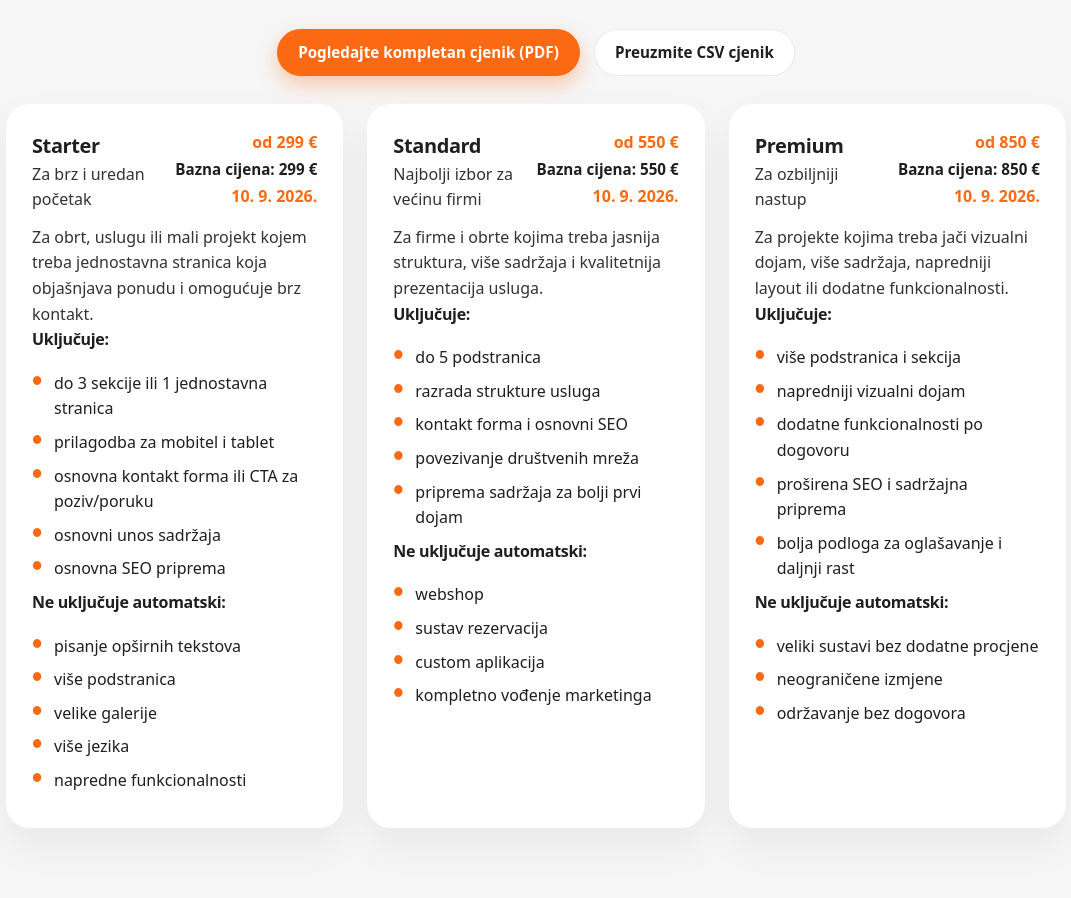
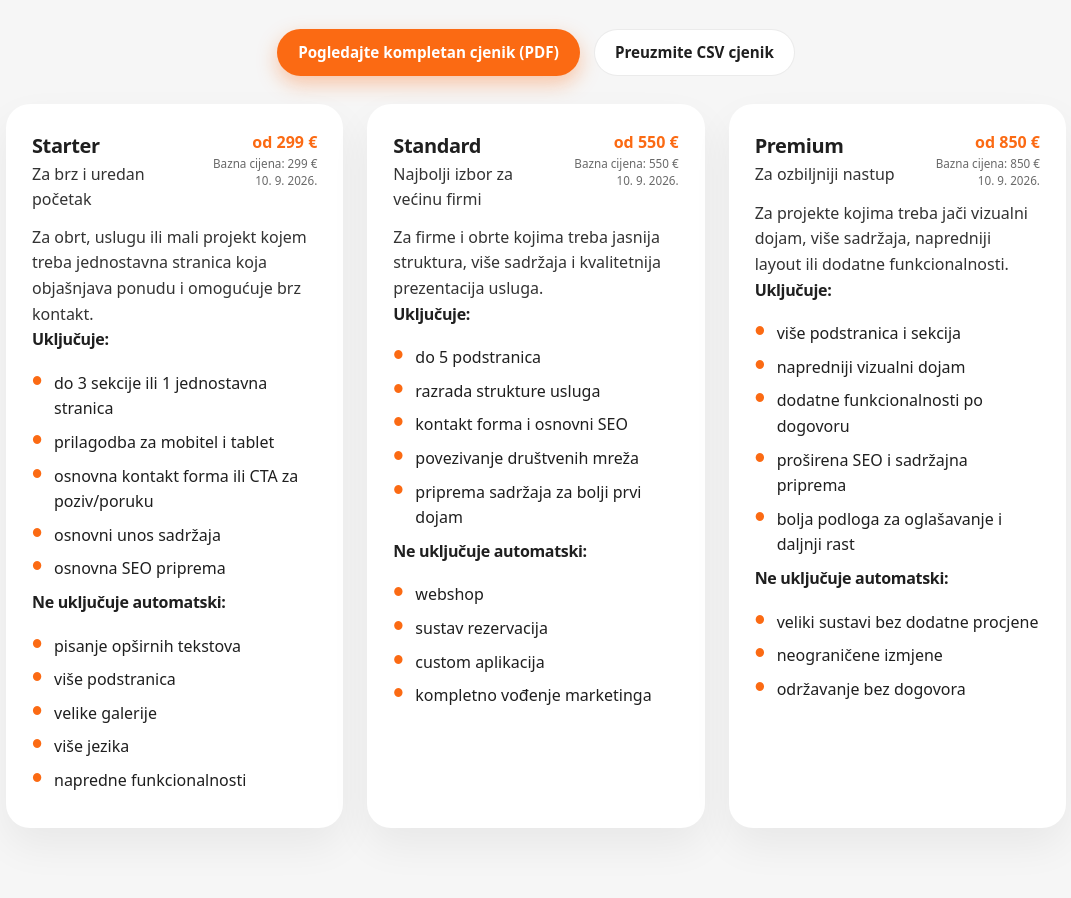
Before and after one commit to Ren0g/promar, a Next.js app: page /izrada-web-stranica in a window 1280 px wide. Shown: the part 1700-2598 px from the top of the page, without its empty margins (104-1175 px from the left). Built offline with nearby package versions, Linux system fonts and the light colour scheme.

Commit message:
Vrati skladan raspored cijena na karticama

```diff
--- a/app/globals.css
+++ b/app/globals.css
@@ -1028,8 +1028,12 @@ p {
   display: flex;
   align-items: flex-start;
   justify-content: space-between;
-  gap: 18px;
+  gap: 10px;
   margin-bottom: 12px;
+}
+
+.web-package-head > div:first-child {
+  min-width: 0;
 }
 
 .web-package-head span {
@@ -1040,25 +1044,20 @@ p {
 
 .web-package-prices {
   display: flex;
+  flex: 0 0 auto;
   flex-direction: column;
   align-items: flex-end;
   text-align: right;
-  flex-shrink: 0;
-  gap: 2px;
-}
-
-.web-package-head .web-package-base-label {
-  color: #555;
-  font-size: 0.75rem;
-  font-weight: 500;
-  line-height: 1.3;
-  white-space: normal;
-}
-
-.web-package-head .web-package-base-value {
-  color: #1f1f1f;
-  font-size: 0.95rem;
-  font-weight: 600;
+  gap: 1px;
+}
+
+.web-package-head .web-package-base-value,
+.web-package-head .web-package-base-date {
+  color: #696969;
+  font-size: 0.73rem;
+  font-weight: 400;
+  line-height: 1.35;
+  white-space: nowrap;
 }
 
 .web-package-list {
```
